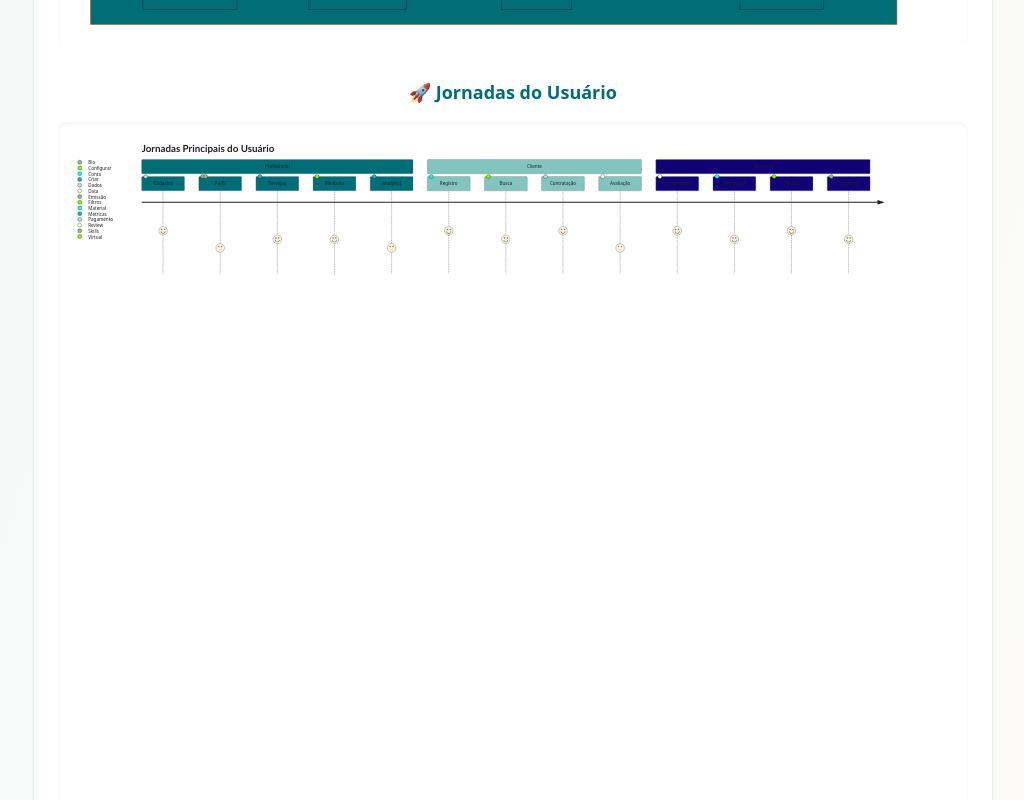
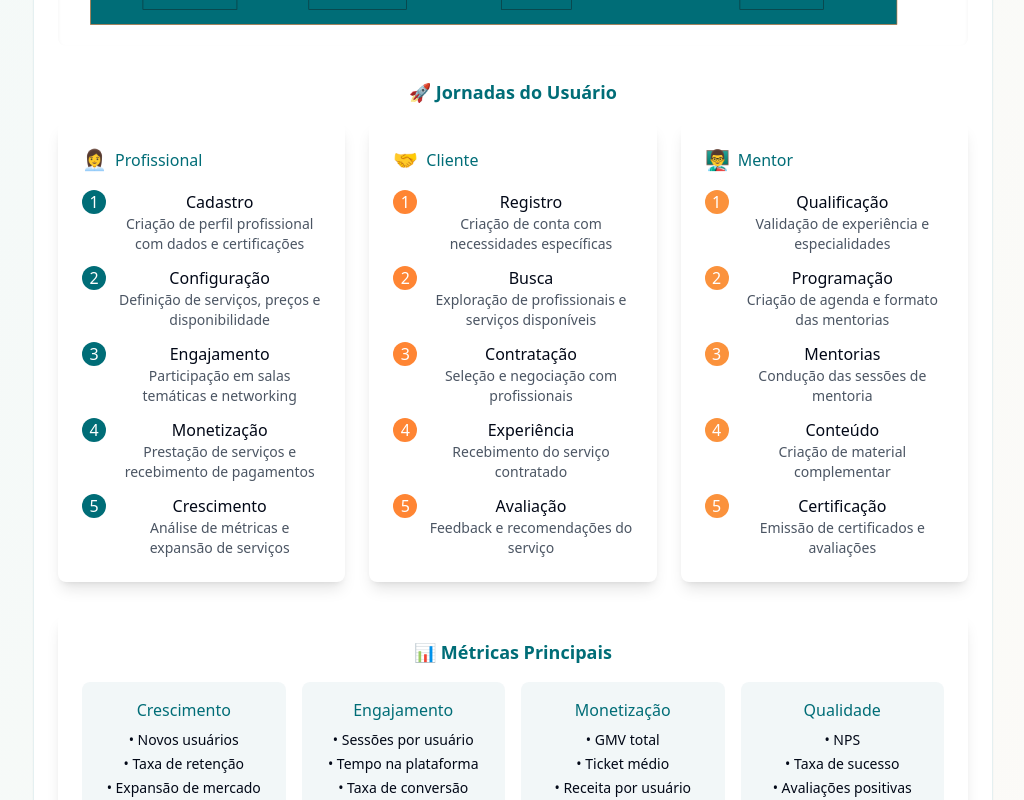
Before and after one commit to tgabriel324/criadora-rquitetura-39, a React (Vite) app: page /hello-help in a window 1280 px wide. Shown: the part 1040-1840 px from the top of the page, without its empty margins (127-1151 px from the left). Built offline with nearby package versions, Linux system fonts and the light colour scheme.

Commit message:
Refactor user journey visualization
Improve the visualization of the user journey.

```diff
--- a/src/components/modelo/sections/GeneralVisionSection.tsx
+++ b/src/components/modelo/sections/GeneralVisionSection.tsx
@@ -1,4 +1,3 @@
-
 import { Eye } from "lucide-react";
 import { QuestionSection } from "../QuestionSection";
 import Mermaid from "@/components/ui/mermaid";
@@ -53,29 +52,6 @@ graph TB
     Security & Integration --> Quality
     Clients --> Growth
     Partners --> Growth
-`;
-
-  const journeyChart = `
-%%{init: {'theme': 'base', 'themeVariables': { 'primaryColor': '#006D77', 'secondaryColor': '#83c5be', 'tertiaryColor': '#FF8533', 'primaryTextColor': '#221F26' }}}%%
-
-journey
-    title Jornadas Principais do Usuário
-    section Profissional
-        Cadastro: 5: Dados
-        Perfil: 3: Bio, Skills
-        Serviços: 4: Criar
-        Mentoria: 4: Configurar
-        Analytics: 3: Métricas
-    section Cliente
-        Registro: 5: Conta
-        Busca: 4: Filtros
-        Contratação: 5: Pagamento
-        Avaliação: 3: Review
-    section Mentoria
-        Agendamento: 5: Data
-        Preparação: 4: Material
-        Sessão: 5: Virtual
-        Certificado: 4: Emissão
 `;
 
   return (
@@ -144,11 +120,142 @@ journey
           </div>
         </div>
 
-        {/* Jornadas do Usuário */}
+        {/* Nova Jornada do Usuário */}
         <div className="space-y-4">
           <h3 className="text-lg font-semibold text-primary">🚀 Jornadas do Usuário</h3>
-          <div className="bg-white p-4 rounded-lg shadow-inner">
-            <Mermaid chart={journeyChart} />
+
+          <div className="grid md:grid-cols-3 gap-6">
+            {/* Jornada do Profissional */}
+            <div className="bg-white p-6 rounded-lg shadow-lg">
+              <h4 className="font-medium text-primary mb-4 flex items-center gap-2">
+                <span className="text-xl">👩‍💼</span> Profissional
+              </h4>
+              <div className="space-y-3">
+                <div className="flex items-start gap-3">
+                  <div className="bg-primary text-white w-6 h-6 rounded-full flex items-center justify-center flex-shrink-0">1</div>
+                  <div>
+                    <h5 className="font-medium">Cadastro</h5>
+                    <p className="text-sm text-gray-600">Criação de perfil profissional com dados e certificações</p>
+                  </div>
+                </div>
+                <div className="flex items-start gap-3">
+                  <div className="bg-primary text-white w-6 h-6 rounded-full flex items-center justify-center flex-shrink-0">2</div>
+                  <div>
+                    <h5 className="font-medium">Configuração</h5>
+                    <p className="text-sm text-gray-600">Definição de serviços, preços e disponibilidade</p>
+                  </div>
+                </div>
+                <div className="flex items-start gap-3">
+                  <div className="bg-primary text-white w-6 h-6 rounded-full flex items-center justify-center flex-shrink-0">3</div>
+                  <div>
+                    <h5 className="font-medium">Engajamento</h5>
+                    <p className="text-sm text-gray-600">Participação em salas temáticas e networking</p>
+                  </div>
+                </div>
+                <div className="flex items-start gap-3">
+                  <div className="bg-primary text-white w-6 h-6 rounded-full flex items-center justify-center flex-shrink-0">4</div>
+                  <div>
+                    <h5 className="font-medium">Monetização</h5>
+                    <p className="text-sm text-gray-600">Prestação de serviços e recebimento de pagamentos</p>
+                  </div>
+                </div>
+                <div className="flex items-start gap-3">
+                  <div className="bg-primary text-white w-6 h-6 rounded-full flex items-center justify-center flex-shrink-0">5</div>
+                  <div>
+                    <h5 className="font-medium">Crescimento</h5>
+                    <p className="text-sm text-gray-600">Análise de métricas e expansão de serviços</p>
+                  </div>
+                </div>
+              </div>
+            </div>
+
+            {/* Jornada do Cliente */}
+            <div className="bg-white p-6 rounded-lg shadow-lg">
+              <h4 className="font-medium text-primary mb-4 flex items-center gap-2">
+                <span className="text-xl">🤝</span> Cliente
+              </h4>
+              <div className="space-y-3">
+                <div className="flex items-start gap-3">
+                  <div className="bg-secondary text-white w-6 h-6 rounded-full flex items-center justify-center flex-shrink-0">1</div>
+                  <div>
+                    <h5 className="font-medium">Registro</h5>
+                    <p className="text-sm text-gray-600">Criação de conta com necessidades específicas</p>
+                  </div>
+                </div>
+                <div className="flex items-start gap-3">
+                  <div className="bg-secondary text-white w-6 h-6 rounded-full flex items-center justify-center flex-shrink-0">2</div>
+                  <div>
+                    <h5 className="font-medium">Busca</h5>
+                    <p className="text-sm text-gray-600">Exploração de profissionais e serviços disponíveis</p>
+                  </div>
+                </div>
+                <div className="flex items-start gap-3">
+                  <div className="bg-secondary text-white w-6 h-6 rounded-full flex items-center justify-center flex-shrink-0">3</div>
+                  <div>
+                    <h5 className="font-medium">Contratação</h5>
+                    <p className="text-sm text-gray-600">Seleção e negociação com profissionais</p>
+                  </div>
+                </div>
+                <div className="flex items-start gap-3">
+                  <div className="bg-secondary text-white w-6 h-6 rounded-full flex items-center justify-center flex-shrink-0">4</div>
+                  <div>
+                    <h5 className="font-medium">Experiência</h5>
+                    <p className="text-sm text-gray-600">Recebimento do serviço contratado</p>
+                  </div>
+                </div>
+                <div className="flex items-start gap-3">
+                  <div className="bg-secondary text-white w-6 h-6 rounded-full flex items-center justify-center flex-shrink-0">5</div>
+                  <div>
+                    <h5 className="font-medium">Avaliação</h5>
+                    <p className="text-sm text-gray-600">Feedback e recomendações do serviço</p>
+                  </div>
+                </div>
+              </div>
+            </div>
+
+            {/* Jornada do Mentor */}
+            <div className="bg-white p-6 rounded-lg shadow-lg">
+              <h4 className="font-medium text-primary mb-4 flex items-center gap-2">
+                <span className="text-xl">👨‍🏫</span> Mentor
+              </h4>
+              <div className="space-y-3">
+                <div className="flex items-start gap-3">
+                  <div className="bg-orange-400 text-white w-6 h-6 rounded-full flex items-center justify-center flex-shrink-0">1</div>
+                  <div>
+                    <h5 className="font-medium">Qualificação</h5>
+                    <p className="text-sm text-gray-600">Validação de experiência e especialidades</p>
+                  </div>
+                </div>
+                <div className="flex items-start gap-3">
+                  <div className="bg-orange-400 text-white w-6 h-6 rounded-full flex items-center justify-center flex-shrink-0">2</div>
+                  <div>
+                    <h5 className="font-medium">Programação</h5>
+                    <p className="text-sm text-gray-600">Criação de agenda e formato das mentorias</p>
+                  </div>
+                </div>
+                <div className="flex items-start gap-3">
+                  <div className="bg-orange-400 text-white w-6 h-6 rounded-full flex items-center justify-center flex-shrink-0">3</div>
+                  <div>
+                    <h5 className="font-medium">Mentorias</h5>
+                    <p className="text-sm text-gray-600">Condução das sessões de mentoria</p>
+                  </div>
+                </div>
+                <div className="flex items-start gap-3">
+                  <div className="bg-orange-400 text-white w-6 h-6 rounded-full flex items-center justify-center flex-shrink-0">4</div>
+                  <div>
+                    <h5 className="font-medium">Conteúdo</h5>
+                    <p className="text-sm text-gray-600">Criação de material complementar</p>
+                  </div>
+                </div>
+                <div className="flex items-start gap-3">
+                  <div className="bg-orange-400 text-white w-6 h-6 rounded-full flex items-center justify-center flex-shrink-0">5</div>
+                  <div>
+                    <h5 className="font-medium">Certificação</h5>
+                    <p className="text-sm text-gray-600">Emissão de certificados e avaliações</p>
+                  </div>
+                </div>
+              </div>
+            </div>
           </div>
         </div>
 
```
